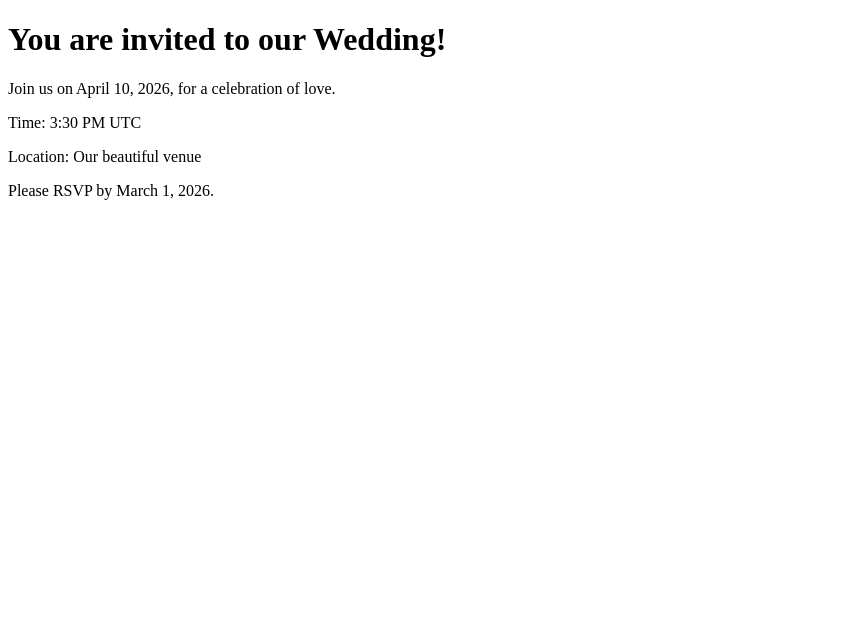
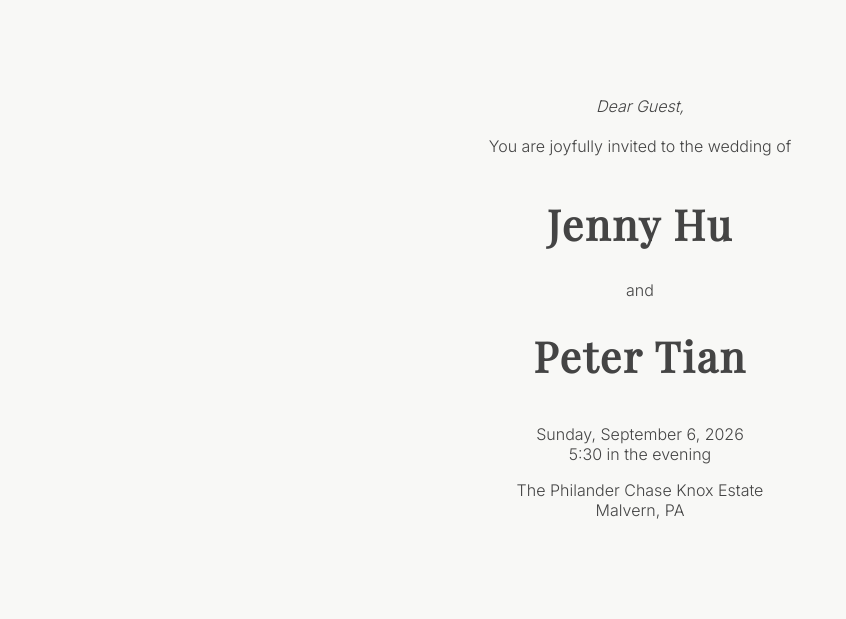
Before and after one commit to JHu94/jennypeter2026, a plain HTML site: page index.html in a window 1280 px wide. Shown: the whole page, without its empty margins (0-846 px from the left). Drawn offline with nearby package versions, Linux system fonts and the light colour scheme.

Commit message:
Revise wedding invitation content and styling

```diff
--- a/index.html
+++ b/index.html
@@ -1,13 +1,94 @@
 <!DOCTYPE html>
-<html>
+<html lang="en">
 <head>
-    <title>Wedding Invitation</title>
+  <meta charset="UTF-8" />
+  <title>Wedding Invite</title>
+
+  <!-- Fonts -->
+  <link href="https://fonts.googleapis.com/css2?family=Playfair+Display&family=Inter:wght@300&display=swap" rel="stylesheet">
+
+  <style>
+    body {
+      margin: 0;
+      font-family: 'Inter', sans-serif;
+      background: #f8f8f6;
+      color: #444;
+      text-align: center;
+    }
+
+    .container {
+      max-width: 700px;
+      margin: auto;
+      padding: 80px 20px;
+    }
+
+    h1 {
+      font-family: 'Playfair Display', serif;
+      font-size: 42px;
+      letter-spacing: 2px;
+    }
+
+    .names {
+      margin: 40px 0;
+    }
+
+    .fade {
+      opacity: 0;
+      transform: translateY(20px);
+      animation: fadeIn 1s ease forwards;
+    }
+
+    .fade:nth-child(2) { animation-delay: 0.5s; }
+    .fade:nth-child(3) { animation-delay: 1s; }
+
+    @keyframes fadeIn {
+      to {
+        opacity: 1;
+        transform: translateY(0);
+      }
+    }
+
+    .guest {
+      font-style: italic;
+      margin-bottom: 20px;
+    }
+
+  </style>
 </head>
+
 <body>
-    <h1>You are invited to our Wedding!</h1>
-    <p>Join us on April 10, 2026, for a celebration of love.</p>
-    <p>Time: 3:30 PM UTC</p>
-    <p>Location: Our beautiful venue</p>
-    <p>Please RSVP by March 1, 2026.</p>
+  <div class="container">
+
+    <p class="guest fade">Dear <span id="guestName">Guest</span>,</p>
+
+    <p class="fade">You are joyfully invited to the wedding of</p>
+
+    <div class="names fade">
+      <h1>Jenny Hu</h1>
+      <p>and</p>
+      <h1>Peter Tian</h1>
+    </div>
+
+    <p class="fade">
+      Sunday, September 6, 2026<br/>
+      5:30 in the evening
+    </p>
+
+    <p class="fade">
+      The Philander Chase Knox Estate<br/>
+      Malvern, PA
+    </p>
+
+  </div>
+
+  <script>
+    const params = new URLSearchParams(window.location.search);
+    const guest = params.get("guest");
+
+    if (guest) {
+      document.getElementById("guestName").textContent = guest;
+    }
+  </script>
+
 </body>
 </html>
```
